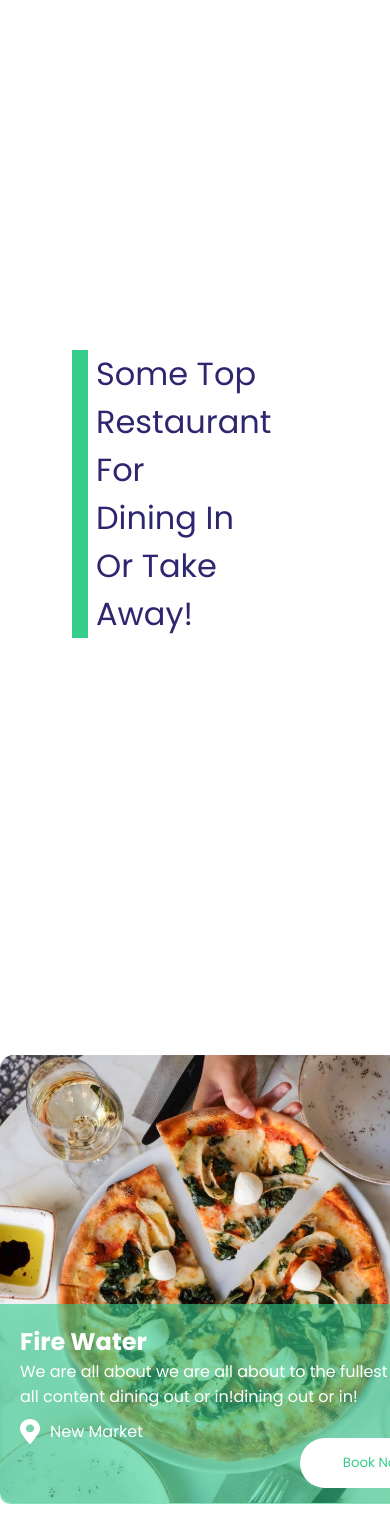
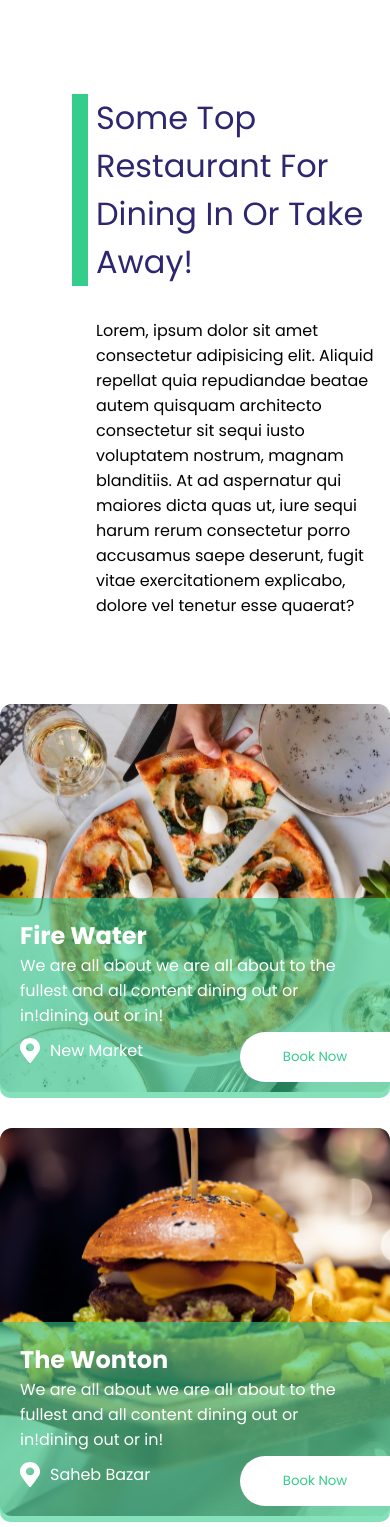
Before and after one commit to mart-anthony-stark/Expice-Restaurant-Vue-FE, a Vue app: page / in a window 390 px wide. Shown: the part 846-2373 px from the top of the page. Built offline with nearby package versions, Linux system fonts and the light colour scheme.

Commit message:
Add: media queries

```diff
--- a/src/components/AboutBanner.vue
+++ b/src/components/AboutBanner.vue
@@ -82,8 +82,8 @@
       position: relative;
 
       img.meal {
-        height: 450px;
-        width: 450px;
+        height: 100%;
+        width: 100%;
       }
 
       .details {
@@ -128,5 +128,27 @@
       }
     }
   }
+
+  @media (max-width: 990px) {
+    .desc {
+      flex-wrap: wrap;
+      gap: 2rem;
+    }
+
+    .products {
+      margin-top: 5rem;
+
+      .product {
+        height: 400px;
+        width: 400px;
+      }
+    }
+  }
+
+  @media (max-width: 850px) {
+    .products {
+      justify-content: center;
+    }
+  }
 }
 </style>
```
